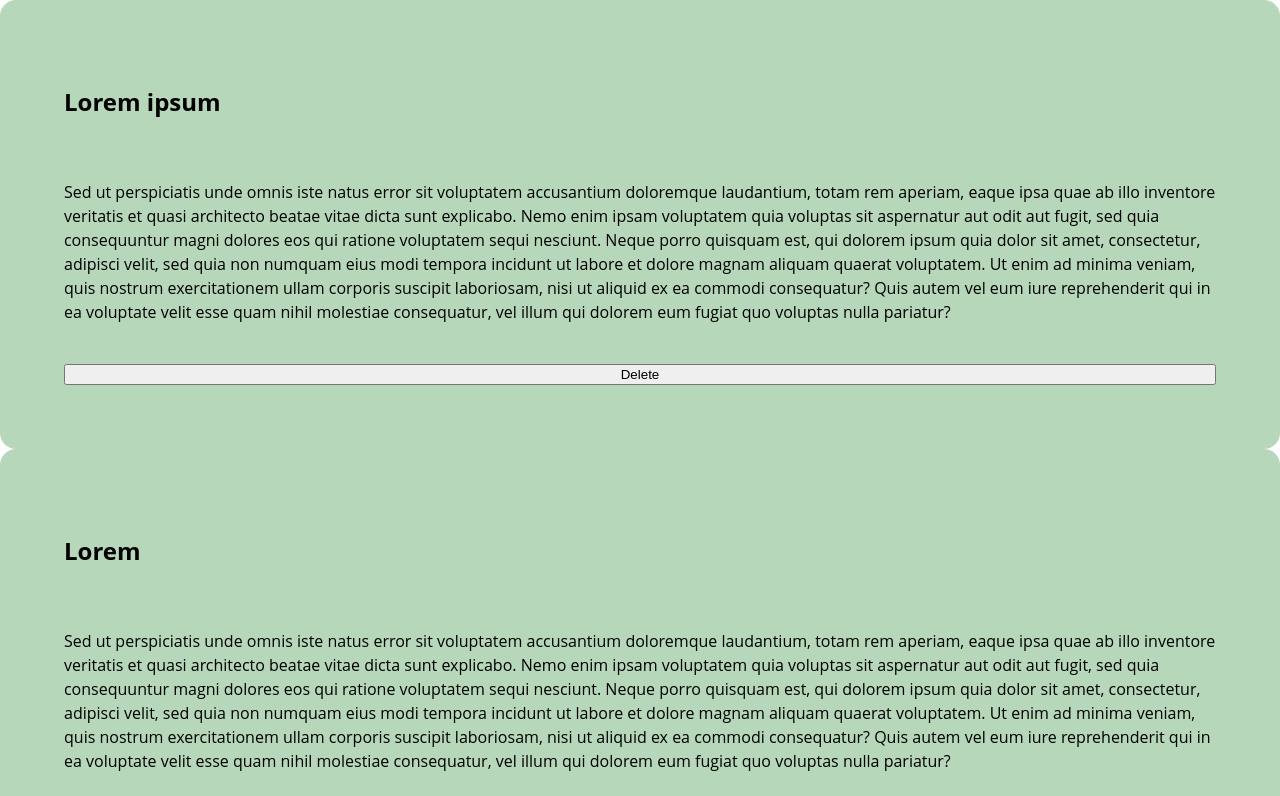
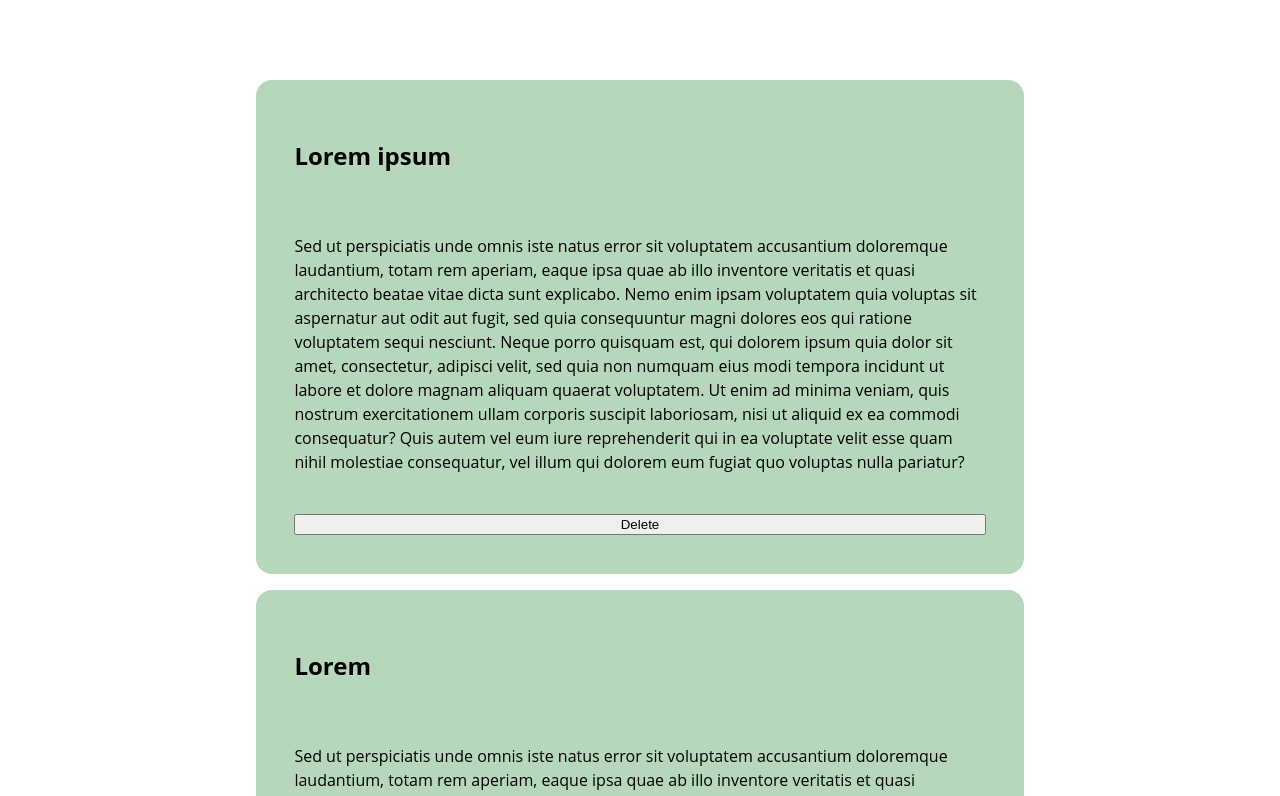
Before and after one commit to EastTemplar/to-do-website, a React (Vite) app: page /tasks in a window 1280 px wide. Shown: the top 796 px of the page. Built offline with nearby package versions, Linux system fonts and the light colour scheme; the HTML template or start-up script is replaced by a standard one.

Commit message:
feat: pages styles

```diff
--- a/src/pages/homePage/ui/homePage.css
+++ b/src/pages/homePage/ui/homePage.module.css
@@ -1,6 +1,6 @@
 @import "/src/index.css";
 
-.page-wrapper {
+.pageWrapper {
+  margin-top: 5rem;
   padding-inline: 20%;
-  margin-top: 5rem;
 }
--- a/src/pages/homePage/ui/homePage.tsx
+++ b/src/pages/homePage/ui/homePage.tsx
@@ -1,6 +1,6 @@
-import "./homePage.css";
+import styles from "./homePage.module.css";
 
 export function HomePage() {
-  return <div className="page-wrapper">
+  return <div className={styles.pageWrapper}>
   </div>;
 }
--- a/src/pages/tasksPage/ui/tasksPage.css
+++ /dev/null
@@ -1 +0,0 @@
-@import "/src/index.css";
--- /dev/null
+++ b/src/pages/tasksPage/ui/tasksPage.module.css
@@ -0,0 +1,10 @@
+@import "/src/index.css";
+
+.pageWrapper {
+  margin-top: 5rem;
+  padding-inline: 20%;
+
+  display: flex;
+  flex-direction: column;
+  gap: 1rem;
+}
--- a/src/pages/tasksPage/ui/tasksPage.tsx
+++ b/src/pages/tasksPage/ui/tasksPage.tsx
@@ -1,7 +1,7 @@
 import { useState } from "react";
 import { Button } from "../../../shared/ui/button";
 import { TaskForm } from "../../../widgets/taskForm";
-import "./tasksPage.css";
+import styles from "./tasksPage.module.css";
 
 export function TasksPage() {
   const [tasks, setTasks] = useState([
@@ -30,7 +30,8 @@ export function TasksPage() {
     setTasks(tasksTemp);
   }
 
-  return <div className="page-wrapper">
+  return (
+    <div className={styles.pageWrapper}>
       {tasks.map((task) => <TaskForm
         key={tasks.indexOf(task)}
         name={task.name}
@@ -39,5 +40,5 @@ export function TasksPage() {
           Delete
         </Button>
       </TaskForm>)}
-  </div>;
+    </div>);
 }
```
Lines whose indentation alone changed are shown as unchanged.
